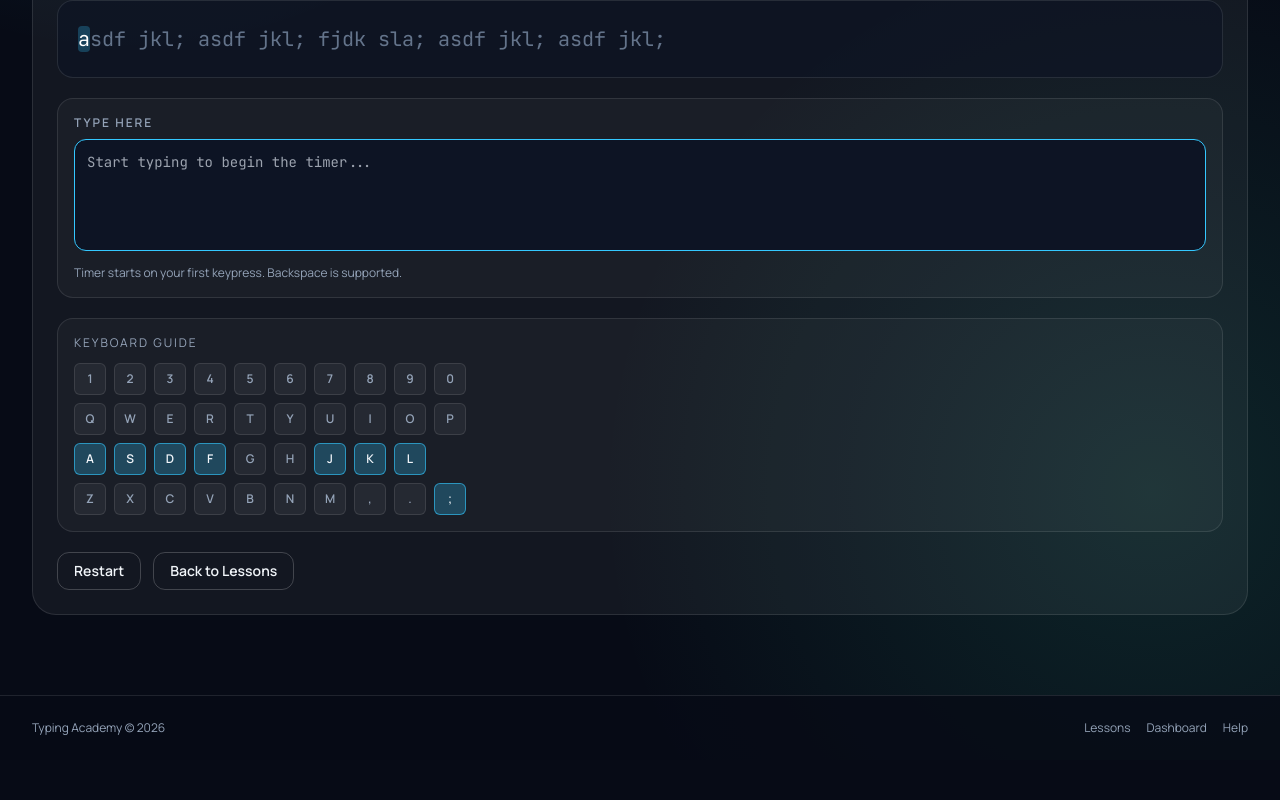
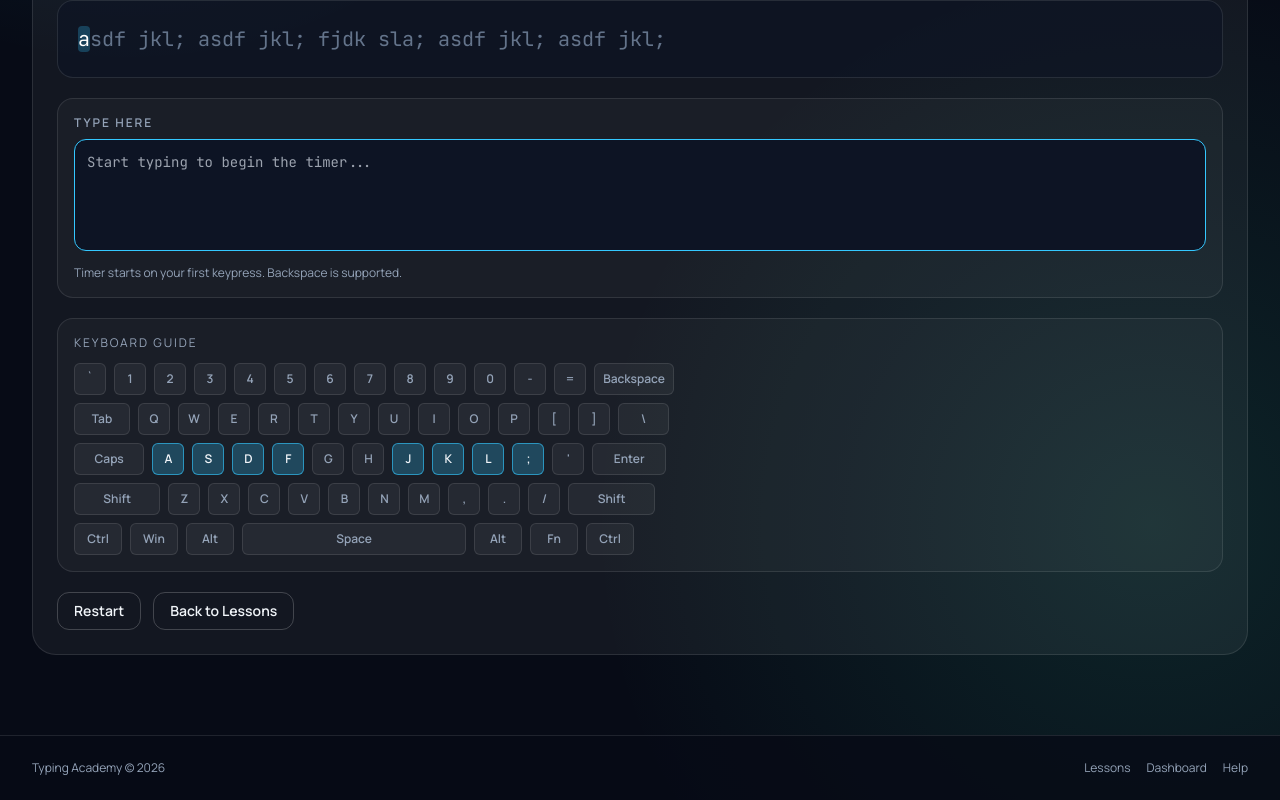
Before and after one commit to Arbab-ofc/Typing-Academy, a React (Vite) app: page /lessons/1 in a window 1280 px wide. Shown: the part 584-1384 px from the top of the page. Before the commit the page ends 1344 px from the top, so only its background shows below. Built offline with nearby package versions, Linux system fonts and the light colour scheme.

Commit message:
Upgrade keyboard guide to full key layout with smarter key highlighting

```diff
--- a/src/components/practice/KeyboardGuide.jsx
+++ b/src/components/practice/KeyboardGuide.jsx
@@ -1,31 +1,135 @@
-const rows = [
-  ['1', '2', '3', '4', '5', '6', '7', '8', '9', '0'],
-  ['Q', 'W', 'E', 'R', 'T', 'Y', 'U', 'I', 'O', 'P'],
-  ['A', 'S', 'D', 'F', 'G', 'H', 'J', 'K', 'L'],
-  ['Z', 'X', 'C', 'V', 'B', 'N', 'M', ',', '.', ';']
+const KEYBOARD_ROWS = [
+  [
+    { label: '`', value: '`' },
+    { label: '1', value: '1' },
+    { label: '2', value: '2' },
+    { label: '3', value: '3' },
+    { label: '4', value: '4' },
+    { label: '5', value: '5' },
+    { label: '6', value: '6' },
+    { label: '7', value: '7' },
+    { label: '8', value: '8' },
+    { label: '9', value: '9' },
+    { label: '0', value: '0' },
+    { label: '-', value: '-' },
+    { label: '=', value: '=' },
+    { label: 'Backspace', value: 'BACKSPACE', width: 'min-w-[5rem]' }
+  ],
+  [
+    { label: 'Tab', value: 'TAB', width: 'min-w-[3.5rem]' },
+    { label: 'Q', value: 'Q' },
+    { label: 'W', value: 'W' },
+    { label: 'E', value: 'E' },
+    { label: 'R', value: 'R' },
+    { label: 'T', value: 'T' },
+    { label: 'Y', value: 'Y' },
+    { label: 'U', value: 'U' },
+    { label: 'I', value: 'I' },
+    { label: 'O', value: 'O' },
+    { label: 'P', value: 'P' },
+    { label: '[', value: '[' },
+    { label: ']', value: ']' },
+    { label: '\\', value: '\\', width: 'min-w-[3.2rem]' }
+  ],
+  [
+    { label: 'Caps', value: 'CAPSLOCK', width: 'min-w-[4.4rem]' },
+    { label: 'A', value: 'A' },
+    { label: 'S', value: 'S' },
+    { label: 'D', value: 'D' },
+    { label: 'F', value: 'F' },
+    { label: 'G', value: 'G' },
+    { label: 'H', value: 'H' },
+    { label: 'J', value: 'J' },
+    { label: 'K', value: 'K' },
+    { label: 'L', value: 'L' },
+    { label: ';', value: ';' },
+    { label: "'", value: "'" },
+    { label: 'Enter', value: 'ENTER', width: 'min-w-[4.6rem]' }
+  ],
+  [
+    { label: 'Shift', value: 'SHIFT', width: 'min-w-[5.4rem]' },
+    { label: 'Z', value: 'Z' },
+    { label: 'X', value: 'X' },
+    { label: 'C', value: 'C' },
+    { label: 'V', value: 'V' },
+    { label: 'B', value: 'B' },
+    { label: 'N', value: 'N' },
+    { label: 'M', value: 'M' },
+    { label: ',', value: ',' },
+    { label: '.', value: '.' },
+    { label: '/', value: '/' },
+    { label: 'Shift', value: 'SHIFT', width: 'min-w-[5.4rem]' }
+  ],
+  [
+    { label: 'Ctrl', value: 'CTRL', width: 'min-w-[3rem]' },
+    { label: 'Win', value: 'META', width: 'min-w-[3rem]' },
+    { label: 'Alt', value: 'ALT', width: 'min-w-[3rem]' },
+    { label: 'Space', value: 'SPACE', width: 'min-w-[14rem]' },
+    { label: 'Alt', value: 'ALT', width: 'min-w-[3rem]' },
+    { label: 'Fn', value: 'FN', width: 'min-w-[3rem]' },
+    { label: 'Ctrl', value: 'CTRL', width: 'min-w-[3rem]' }
+  ]
 ];
 
+const HOME_ROW = 'ASDFGHJKL;';
+const TOP_ROW = 'QWERTYUIOP[]\\';
+const BOTTOM_ROW = 'ZXCVBNM,./';
+const NUMBER_ROW = '1234567890-=';
+const SYMBOLS = '`-=[]\\;\',./';
+
+function getActiveKeys(keysPracticed) {
+  const normalized = (keysPracticed || '').toUpperCase();
+  const active = new Set();
+
+  const activateChars = (chars) => {
+    chars.split('').forEach((char) => active.add(char));
+  };
+
+  if (normalized.includes('HOME ROW')) activateChars(HOME_ROW);
+  if (normalized.includes('TOP ROW')) activateChars(TOP_ROW);
+  if (normalized.includes('BOTTOM ROW')) activateChars(BOTTOM_ROW);
+  if (normalized.includes('NUMBER ROW')) activateChars(NUMBER_ROW);
+  if (normalized.includes('NUMBERS')) activateChars(NUMBER_ROW);
+  if (normalized.includes('SYMBOL')) activateChars(SYMBOLS);
+  if (normalized.includes('SHIFT')) active.add('SHIFT');
+  if (normalized.includes('SPACE')) active.add('SPACE');
+  if (normalized.includes('TAB')) active.add('TAB');
+  if (normalized.includes('ENTER')) active.add('ENTER');
+  if (normalized.includes('CAPS')) active.add('CAPSLOCK');
+  if (normalized.includes('BACKSPACE')) active.add('BACKSPACE');
+  if (normalized.includes('CTRL')) active.add('CTRL');
+  if (normalized.includes('ALT')) active.add('ALT');
+
+  normalized.split('').forEach((char) => {
+    if (char.trim()) active.add(char);
+  });
+
+  return active;
+}
+
 export default function KeyboardGuide({ keysPracticed }) {
-  const normalized = (keysPracticed || '').toUpperCase();
+  const activeKeys = getActiveKeys(keysPracticed);
 
   return (
     <section className="rounded-2xl border border-white/10 bg-white/[0.03] p-4">
       <p className="text-xs uppercase tracking-[0.16em] text-slate-400">Keyboard Guide</p>
-      <div className="mt-3 space-y-2">
-        {rows.map((row, rowIndex) => (
+      <div className="mt-3 space-y-2 overflow-x-auto">
+        {KEYBOARD_ROWS.map((row, rowIndex) => (
           <div key={rowIndex} className="flex flex-wrap gap-2">
             {row.map((key) => {
-              const active = normalized.includes(key);
+              const active = activeKeys.has(key.value);
               return (
                 <span
-                  key={key}
+                  key={`${key.label}-${key.value}-${rowIndex}`}
                   className={`inline-flex h-8 min-w-8 items-center justify-center rounded-md border px-2 text-xs font-semibold ${
+                    key.width || 'min-w-8'
+                  } ${
                     active
                       ? 'border-ocean-500/60 bg-ocean-500/25 text-ocean-100'
                       : 'border-white/10 bg-white/5 text-slate-400'
                   }`}
                 >
-                  {key}
+                  {key.label}
                 </span>
               );
             })}
```
